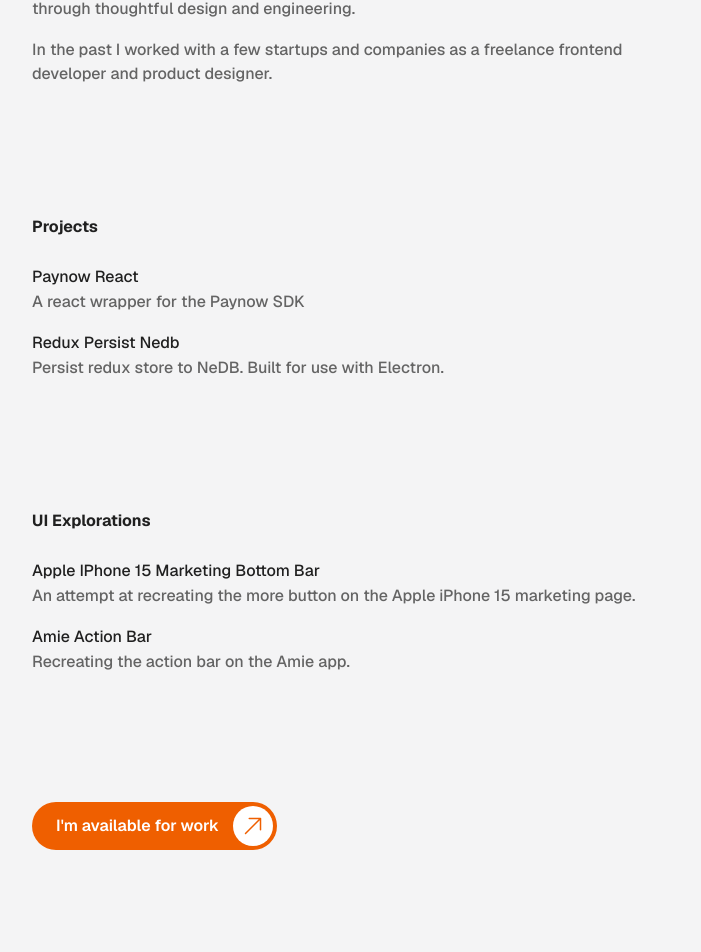
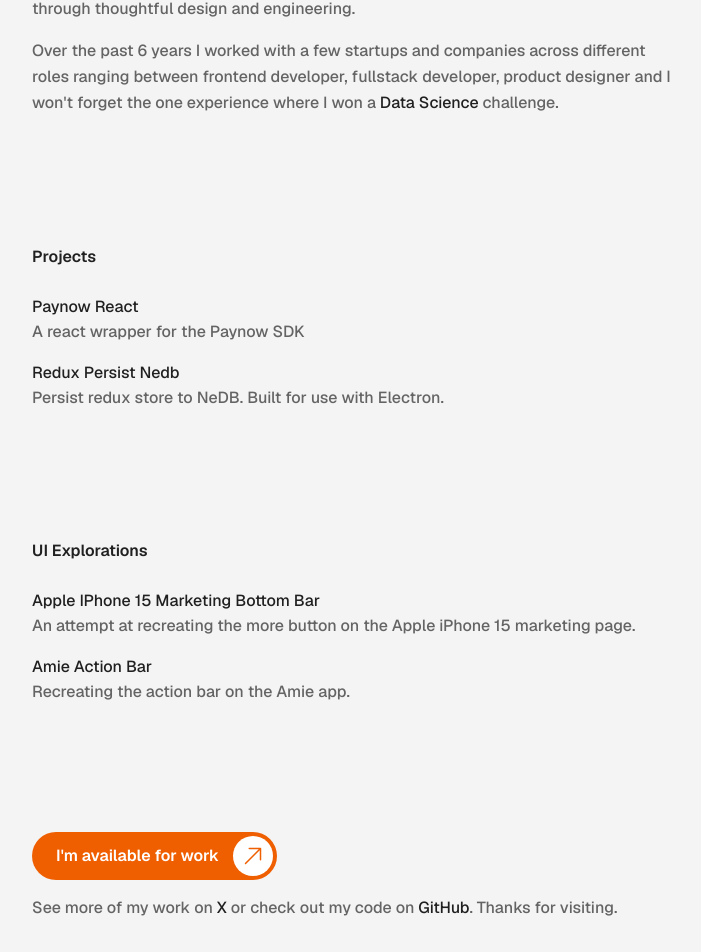
Before and after one commit to tate2301/atipamara, a Next.js app: page / in a window 1280 px wide. Shown: the part 426-1378 px from the top of the page, without its empty margins (288-989 px from the left). Built offline with nearby package versions, Linux system fonts and the light colour scheme.

Commit message:
fix: change modal sizing

```diff
--- a/app/globals.css
+++ b/app/globals.css
@@ -32,5 +32,5 @@ h1,
 h2,
 h3 {
   color: #202020;
-  font-weight: 700;
+  font-weight: 600;
 }
--- a/app/page.tsx
+++ b/app/page.tsx
@@ -13,16 +13,27 @@ export default function About() {
   return (
     <div className="max-w-2xl mx-auto p-4 space-y-32 py-32 px-4">
       <div>
-        <h1 className="leading-relaxed mb-6">Today</h1>
+        <h1 className="leading-relaxed mb-6">About me</h1>
         <p className="leading-relaxed mb-4">
           I work as a design engineer with the Innovation Hub at the Chinhoyi
           University of Technology. I help startups, founders, and their teams
           to realize their full potential through thoughtful design and
           engineering.
         </p>
-        <p>
-          In the past I worked with a few startups and companies as a freelance
-          frontend developer and product designer.
+        <p className="leading-relaxed">
+          Over the past 6 years I worked with a few startups and companies
+          across different roles ranging between frontend developer, fullstack
+          developer, product designer and I won&#39;t forget the one experience
+          where I won a{" "}
+          <a
+            href="https://zindi.africa/competitions/umojahack-africa-2021-2-sendy-challenge-intermediate/leaderboard"
+            target="_blank"
+            rel="no-referrer"
+            className="text-[#202020]"
+          >
+            Data Science
+          </a>{" "}
+          challenge.
         </p>
       </div>
 
@@ -57,7 +68,7 @@ export default function About() {
           />
         </div>
       </div>
-      <div>
+      <div className="flex flex-col space-y-4">
         <ButtonWithDisclosure
           backgroundColor="#EF5F00"
           color="#fff"
@@ -66,7 +77,7 @@ export default function About() {
           icon={<ArrowUpRightIcon className="w-6 h-6 stroke-2" />}
         >
           <h1 className="text-3xl font-bold mb-2">
-            Let&lsquo;s talk about your next project
+            Let&lsquo;s talk about working together
           </h1>
           <p className="max-w-2xl text-balance">
             We are always excited to work with new people and help them bring
@@ -74,6 +85,20 @@ export default function About() {
             how we can help you.
           </p>
         </ButtonWithDisclosure>
+
+        <div>
+          <p>
+            See more of my work on{" "}
+            <a href="https://twitter.com/atipamara" className="text-[#202020]">
+              X
+            </a>{" "}
+            or check out my code on{" "}
+            <a href="https://github.com/tate2301" className="text-[#202020]">
+              GitHub
+            </a>
+            . Thanks for visiting.
+          </p>
+        </div>
       </div>
     </div>
   );
--- a/components/Modal/index.tsx
+++ b/components/Modal/index.tsx
@@ -1,4 +1,4 @@
-"use client"
+"use client";
 import React, { useEffect } from "react";
 import { motion } from "framer-motion";
 import { XMarkIcon } from "@heroicons/react/24/solid";
@@ -7,7 +7,7 @@ type ModalProps = {
   children: React.ReactNode;
   isOpen: boolean;
   onClose: () => void;
-}
+};
 
 export default function Modal(props: ModalProps) {
   useEffect(() => {
@@ -19,8 +19,8 @@ export default function Modal(props: ModalProps) {
 
     return () => {
       document.body.style.overflowY = "auto";
-        }
-    }, [props.isOpen])
+    };
+  }, [props.isOpen]);
 
   useEffect(() => {
     // close on escape key press
@@ -28,36 +28,41 @@ export default function Modal(props: ModalProps) {
       if (e.key === "Escape") {
         props.onClose();
       }
-        }
+    };
 
     window.addEventListener("keydown", handleKeyPress);
 
     return () => {
       window.removeEventListener("keydown", handleKeyPress);
-        }
-    }, [])
-
-
+    };
+  }, []);
 
   return (
     <motion.div
       initial={{
         bottom: "-100%",
-            opacity: 0
+        opacity: 0,
       }}
       animate={{
         bottom: 0,
-            opacity: 1
+        opacity: 1,
       }}
-        className="fixed inset-0 bg-zinc-200/80 backdrop-blur-sm z-50 p-16">
-            <motion.div className="flex h-full w-full bg-white rounded-[32px] relative overflow-hidden">
-                <button className="w-[40px] h-[40px] rounded-full bg-black/10 absolute top-4 right-4" onClick={props.onClose}>
+      className="fixed inset-0 bg-zinc-200/70 backdrop-blur-sm z-50 p-16"
+    >
+      <motion.div className="flex h-full w-full max-w-2xl mx-auto bg-white rounded-[32px] relative overflow-hidden">
+        <button
+          className="w-[40px] h-[40px] rounded-full bg-black/10 absolute top-4 right-4"
+          onClick={props.onClose}
+        >
           <XMarkIcon className="w-6 h-6 m-auto" />
         </button>
-                <motion.div layout="position" className="bg-white p-8 rounded-lg relative">
+        <motion.div
+          layout="position"
+          className="p-8 pt-0 mt-16 rounded-lg relative"
+        >
           {props.children}
         </motion.div>
       </motion.div>
     </motion.div>
-    )
+  );
 }
```
Lines whose indentation alone changed are shown as unchanged.
